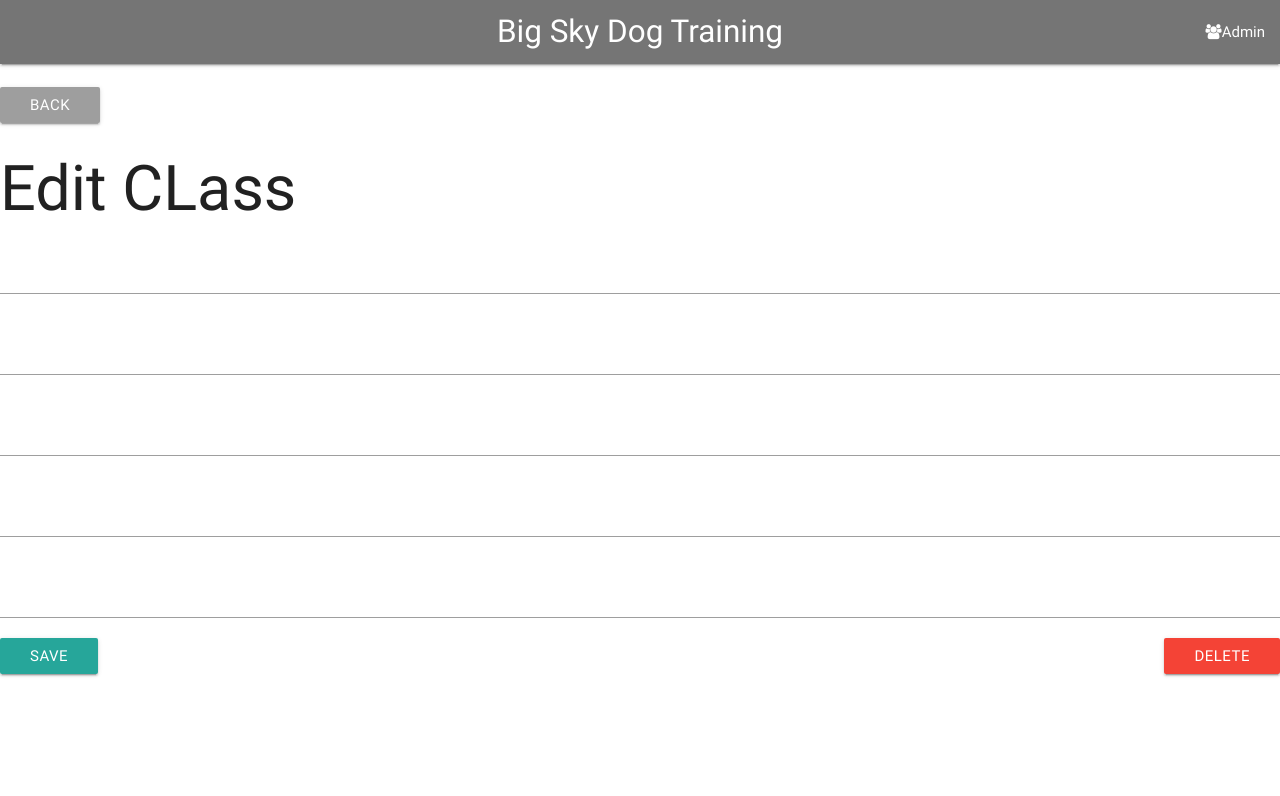
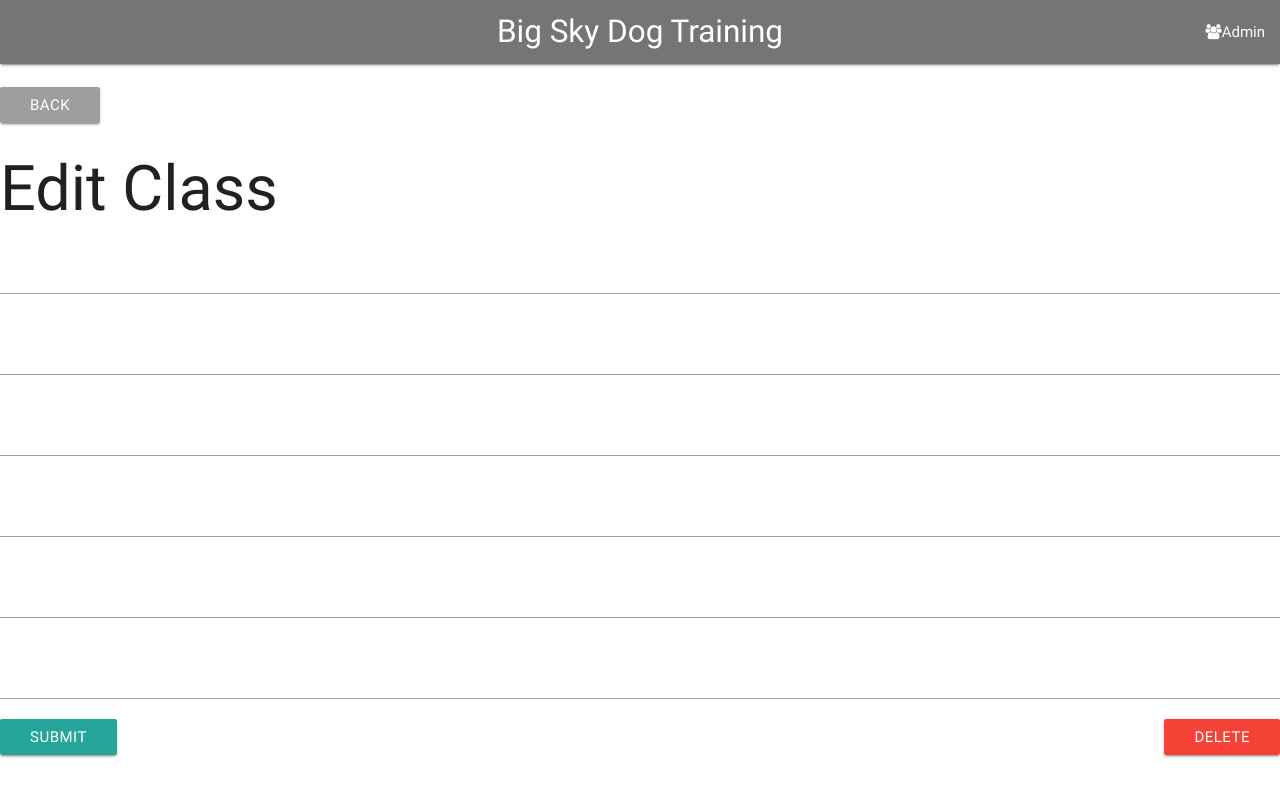
Before and after one commit to sleepydistrict/bigskydogtraining, a React (Create React App) app in the folder client_src/: page /classes/edit/1 in a window 1280 px wide. Shown: the top 796 px of the page. Built offline with nearby package versions, Linux system fonts and the light colour scheme; no server answers.

Commit message:
Correct Data Layout

```diff
--- a/client_src/src/components/EditClass.js
+++ b/client_src/src/components/EditClass.js
@@ -7,6 +7,7 @@ class EditClass extends Component{
     super(props);
     this.state = {
       class: '',
+      age_range: '',
       length: '',
       fee: '',
       date: '',
@@ -26,6 +27,7 @@ componentWillMount(){
         this.setState({
           id: response.data.id,
           class: response.data.class,
+          age_range: response.data.age_range,
           length: response.data.length,
           fee: response.data.fee,
           date: response.data.date,
@@ -59,6 +61,7 @@ componentWillMount(){
   onSubmit(e){
   const newClass = {
     class: this.refs.class.value,
+    age_range: this.refs.age_range.value,
     length: this.refs.length.value,
     fee: this.refs.fee.value,
     date: this.refs.date.value,
@@ -83,10 +86,14 @@ handleInputChange(e){
       <div>
         <br />
         <Link className="btn grey" to ="/classes">Back</Link>
-        <h1>Edit CLass</h1>
+        <h1>Edit Class</h1>
         <form onSubmit={this.onSubmit.bind(this)}>
           <div className="input-field">
             <input type="text" name="class" ref="class" value={this.state.class}
+            onChange={this.handleInputChange} />
+          </div>
+          <div className="input-field">
+            <input type="text" name="age_range" ref="age_range" value={this.state.age_range}
             onChange={this.handleInputChange} />
           </div>
           <div className="input-field">
@@ -105,7 +112,7 @@ handleInputChange(e){
             <input type="text" name="time" ref="time" value={this.state.time}
             onChange={this.handleInputChange} />
           </div>
-          <input type="submit" value="Save" className="btn" />
+          <input type="submit" value="Submit" className="btn" />
           <button onClick={this.onDelete.bind(this)} className="btn red right">Delete</button>
         </form>
       </div>
```
Also changed, not shown: 1 other file (tests, documents, lock files or other folders).
